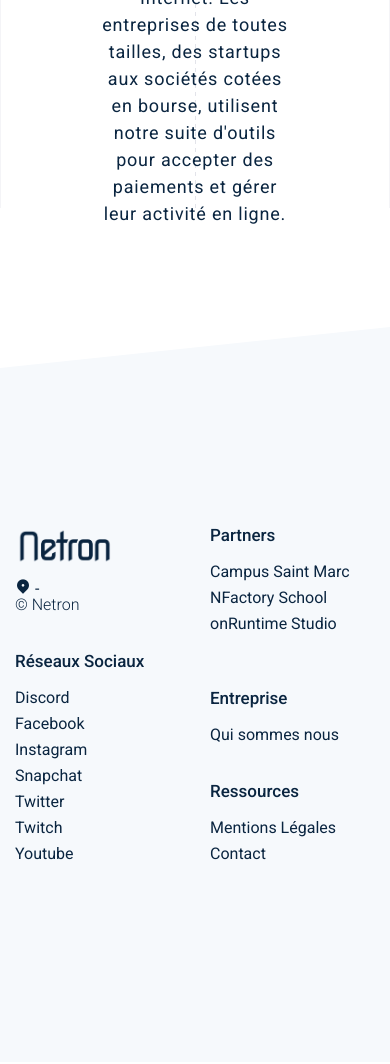
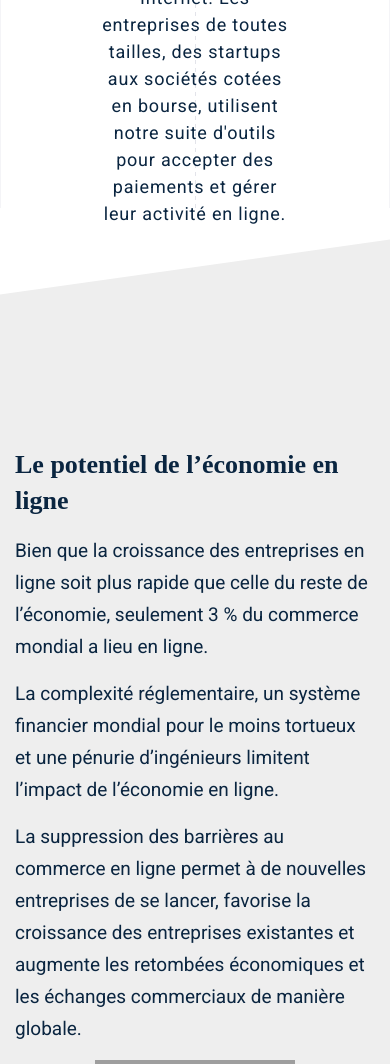
Before and after one commit to needforschool/netron, a PHP site: page /about.php in a window 390 px wide. Shown: the part 636-1700 px from the top of the page. Before the commit the page ends 1496 px from the top, so only its background shows below. Run offline with PHP 8.4, Linux system fonts and the light colour scheme; grey boxes are pictures that could not be loaded.

Commit message:
feat - about slider text

```diff
--- a/about.php
+++ b/about.php
@@ -4,10 +4,9 @@ $title = 'Qui sommes nous';
 include('./src/template/header.php');
 ?>
 
-
+<div class="overflow-hidden">
     <div id="about">
         <div class="container">
-
             <div class="about">
                 <div class="container">
                     <h1 class="common-pagetitle title">Notre mission est <br> d'augmenter le PIB d'internet</h1>
@@ -20,6 +19,32 @@ include('./src/template/header.php');
             </div>
         </div>
     </div>
+    <section class="section-padding">
+        <div class="background_container"></div>
+        <div class="container-lg">
+            <div class="txt-about">
+                <h3 class="txt-big">Le potentiel de l’économie en ligne</h3>
+                <p class="txt-medium"> Bien que la croissance des entreprises en ligne soit plus rapide que celle du reste de l’économie, seulement <span class="u-emphasis">3 % </span> du commerce mondial a lieu en ligne.</p>
+                <p class="txt-medium">La complexité réglementaire, un système financier mondial pour le moins tortueux et une pénurie d’ingénieurs limitent l’impact de l’économie en ligne.</p>
+                <p class="txt-medium">La suppression des barrières au commerce en ligne permet à de nouvelles entreprises de se lancer, favorise la croissance des entreprises existantes et augmente les retombées économiques et les échanges commerciaux de manière globale.</p>
+            </div>
+            <div class="swiper-container2">
+                <div class="swiper-wrapper">
+                    <div class="swiper-slide" style="background-image:url(https://picsum.photos/id/202/1920/1080)"></div>
+                    <div class="swiper-slide" style="background-image:url(https://picsum.photos/id/233/1920/1080)"></div>
+                    <div class="swiper-slide" style="background-image:url(https://picsum.photos/id/222/1920/1080)"></div>
+                    <div class="swiper-slide" style="background-image:url(https://picsum.photos/id/666/1920/1080)"></div>
+                    <div class="swiper-slide" style="background-image:url(https://picsum.photos/id/16/1920/1080)"></div>
+                </div>
+                <!-- Add Pagination -->
+                <div class="swiper-pagination"></div>
+            </div>
+        </div>
+        <div class="background_container2"></div>
+    </section>
+</div>
+<!-- Swiper -->
+
 
 <?php
 include('./src/template/footer.php');
--- a/assets/css/style.css
+++ b/assets/css/style.css
@@ -55,14 +55,6 @@ table {
     --semi-bold: 500;
     --bold: 700;
     --columnCountMax: 4;
-    --gradientColorZero: #a960ee;
-    --gradientColorOne: #ff333d;
-    --gradientColorTwo: #90e0ff;
-    --gradientColorThree: #ffcb57;
-    --gradientColorZeroTransparent: rgba(169, 96, 238, 0);
-    --gradientColorOneTransparent: rgba(255, 51, 61, 0);
-    --gradientColorTwoTransparent: rgba(144, 224, 255, 0);
-    --gradientColorThreeTransparent: rgba(255, 203, 87, 0);
 }
 
 body {
@@ -229,7 +221,7 @@ a:hover {
     top: -340px;
     bottom: 0;
     position: absolute;
-    background: radial-gradient(var(--gradientColorThree) 23%, var(--gradientColorThreeTransparent) 67% 100%) 385px -24px, radial-gradient(var(--gradientColorOne) 0, var(--gradientColorOneTransparent) 60% 100%) -940px 290px, radial-gradient(var(--gradientColorTwo) 10%, var(--gradientColorTwoTransparent) 60% 100%) -120px 250px, radial-gradient(var(--gradientColorOne) 40%, var(--gradientColorOneTransparent) 57% 100%) 495px -44px, radial-gradient(var(--gradientColorZero) 30%, var(--gradientColorZeroTransparent) 67% 100%) 122px -120px, radial-gradient(var(--gradientColorZero) 10%, var(--gradientColorZeroTransparent) 60% 100%) -420px 120px, radial-gradient(var(--gradientColorTwo) 15%, var(--gradientColorTwoTransparent) 50% 100%) -620px 0, radial-gradient(var(--gradientColorTwo) 25%, var(--gradientColorTwoTransparent) 50% 100%) 520px -250px, var(--gradientColorZero);
+    background: radial-gradient( #ffcb57 23%, rgba(255, 203, 87, 0) 67% 100%) 385px -24px, radial-gradient( #ff333d 0, rgba(255,51,61,0) 60% 100%) -940px 290px, radial-gradient(#90e0ff 10%, rgb(144,224,255,0) 60% 100%) -120px 250px, radial-gradient(#ff333d 40%, rgba(255,51,61,0) 57% 100%) 495px -44px, radial-gradient(#a960ee 30%, rgb(169,96,238,0) 67% 100%) 122px -120px, radial-gradient(#a960ee 10%, rgb(169,96,238,0) 60% 100%) -420px 120px, radial-gradient(#90e0ff 15%, rgb(144,224,255,0) 50% 100%) -620px 0, radial-gradient(#90e0ff 25%, rgb(144,224,255,0) 50% 100%) 520px -250px, #a960ee;
     background-size: 1800% 1800%;
     -webkit-animation: rainbow 18s ease infinite;
     -z-animation: rainbow 18s ease infinite;
@@ -693,6 +685,92 @@ a:hover {
     text-align: center;
 }
 
+.overflow-hidden {
+    overflow: hidden;
+}
+
+.section-padding .container-lg {
+    max-width: 1040px;
+    margin: 0 auto;
+    width: 100%;
+    height: 100%;
+    display: flex;
+}
+
+.section-padding .container-lg .txt-about {
+    flex: 1;
+}
+
+
+.section-padding {
+    display: flex;
+    position: relative;
+    flex-direction: column;
+    padding: 180px 0 100px;
+}
+
+.section-padding .background_container {
+    transform: skewY(-8deg);
+    background-color:#eeeeee;
+    z-index: -2;
+    height: 100%;
+    width: 100%;
+    left: 0;
+    right: 0;
+    top: 0px;
+    bottom: 0;
+    position: absolute;
+}
+
+.section-padding .background_container2 {
+    background-color:#eeeeee;
+    z-index: -2;
+    height: 100%;
+    width: 100%;
+    left: 0;
+    right: 0;
+    top: 140px;
+    bottom: 0;
+    position: absolute;
+}
+
+.section-padding .container-lg .txt-about .txt-big {
+    margin: 0 0 16px;
+    font: 900 26px Camphor;
+    line-height: 1.4;
+    color: var(--blue-primary);
+    margin: 0px 15px 15px;
+
+}
+
+.section-padding .container-lg .txt-about .txt-medium {
+    font-weight: 400;
+    font-size: 19px;
+    line-height: 32px;
+    color: var(--blue-primary);
+    margin: 0px 15px 15px;
+}
+.section-padding .container-lg .swiper-container2 {
+    width: 100%;
+    padding-top: 50px;
+    padding-bottom: 50px;
+    flex: 1;
+    margin-left: auto;
+    margin-right: auto;
+    position: relative;
+    overflow: hidden;
+    list-style: none;
+    padding: 0;
+    z-index: 1;
+}
+
+.section-padding .container-lg .swiper-container2 .swiper-wrapper .swiper-slide {
+    background-position: center;
+    background-size: cover;
+    width: 200px;
+    height: 400px;
+}
+
 /* footer */
 
 #footer {
@@ -793,7 +871,11 @@ a:hover {
         line-height: 1.4;
     }
 }
-
+@media only screen and (max-width: 880px) {
+    .section-padding .container-lg {
+        flex-direction: column;
+    }
+}
 @media only screen and (max-width: 750px) {
     :root {
         --columnCountMax: 2;
--- a/assets/js/script.js
+++ b/assets/js/script.js
@@ -32,6 +32,25 @@ const initSwiper = () => {
     }
   });
 }
+
+  var swiper = new Swiper('.swiper-container2', {
+    effect: 'coverflow',
+    grabCursor: true,
+    centeredSlides: true,
+    slidesPerView: 'auto',
+    loop: true,
+    coverflowEffect: {
+      rotate: 50,
+      stretch: 0,
+      depth: 100,
+      modifier: 1,
+      slideShadows: true,
+    },
+    autoplay: {
+      delay: 4000,
+      disableOnInteraction: false,
+    }
+  });
 
 const initNavbarResponsive = () => {
   header.querySelector('.nav-burger').addEventListener('click', () => {
@@ -135,26 +154,5 @@ const initForm = (formClass, successHandler = () => { }) => {
   });
 }
 
+
 init();
-
-var galleryThumbs = new Swiper('.gallery-thumbs', {
-      spaceBetween: 10,
-      slidesPerView: 4,
-      loop: true,
-      freeMode: true,
-      loopedSlides: 5, //looped slides should be the same
-      watchSlidesVisibility: true,
-      watchSlidesProgress: true,
-    });
-    var galleryTop = new Swiper('.gallery-top', {
-      spaceBetween: 10,
-      loop: true,
-      loopedSlides: 5, //looped slides should be the same
-      navigation: {
-        nextEl: '.swiper-button-next',
-        prevEl: '.swiper-button-prev',
-      },
-      thumbs: {
-        swiper: galleryThumbs,
-      },
-    });
```
Lines whose indentation alone changed are shown as unchanged.
